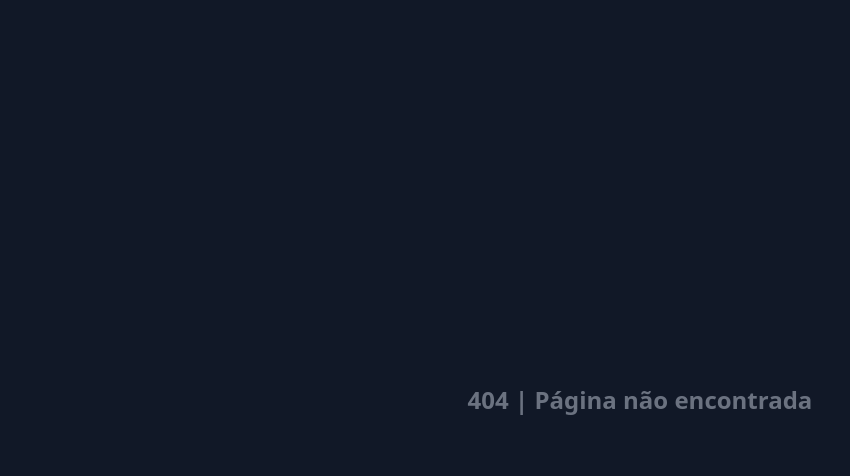
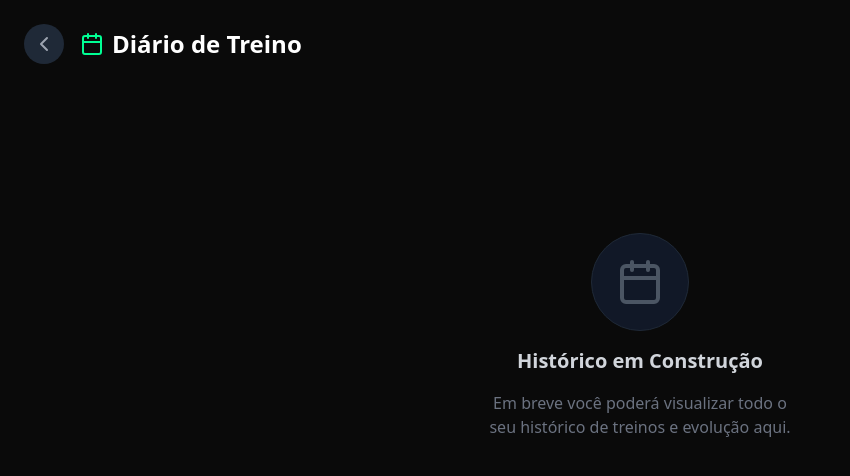
Before and after one commit to ohguinascimento/marombai-project, a React app in the folder frontend/: page /diario in a window 1280 px wide. Before the commit this address had no page. Shown: the top 476 px of the page, without its empty margins (0-850 px from the left). Built offline with nearby package versions, Linux system fonts and the light colour scheme; the HTML template or start-up script is replaced by a standard one.

Commit message:
Criado rota para evolução e diario

```diff
--- a/frontend/src/App.jsx
+++ b/frontend/src/App.jsx
@@ -5,6 +5,8 @@ import AdminUsers from './pages/AdminUsers'; // <--- ADICIONE ESTA LINHA
 import AdminWorkouts from './pages/AdminWorkouts'; // <--- IMPORTAR A NOVA PÁGINA
 import AdminDiets from './pages/AdminDiets';
 import DietPage from './pages/DietPage';
+import DiaryPage from './pages/DiaryPage'; // <--- IMPORTAR A PAGINA DE DIARIO
+import EvolutionPage from './pages/EvolutionPage'; // <--- IMPORTAR A PAGINA DE EVOLUCAO
 import Login from './pages/Login';
 
 function App() {
@@ -21,6 +23,8 @@ function App() {
         <Route path="/treinos" element={<AdminWorkouts />} /> {/* <--- NOVA ROTA */}
         <Route path="/dietas" element={<AdminDiets />} />
         <Route path="/dieta" element={<DietPage />} />
+        <Route path="/diario" element={<DiaryPage />} /> {/* <--- NOVA ROTA DIARIO */}
+        <Route path="/evolucao" element={<EvolutionPage />} /> {/* <--- NOVA ROTA EVOLUCAO */}
 
         {/* Rota Coringa (*) para capturar páginas não encontradas */}
         <Route path="*" element={
--- a/frontend/src/pages/Dashboard.jsx
+++ b/frontend/src/pages/Dashboard.jsx
@@ -228,12 +228,18 @@ export default function Dashboard({ data }) {
             <span className="text-[10px] font-bold">Treino</span>
           </button>
 
-          <button className="flex flex-col items-center gap-1 text-gray-500 hover:text-white transition-colors">
+          <button
+            onClick={() => navigate('/diario')}
+            className="flex flex-col items-center gap-1 text-gray-500 hover:text-white transition-colors"
+          >
             <Calendar size={20} />
             <span className="text-[10px] font-medium">Diário</span>
           </button>
 
-          <button className="flex flex-col items-center gap-1 text-gray-500 hover:text-white transition-colors">
+          <button
+            onClick={() => navigate('/evolucao')}
+            className="flex flex-col items-center gap-1 text-gray-500 hover:text-white transition-colors"
+          >
             <Activity size={20} />
             <span className="text-[10px] font-medium">Evolução</span>
           </button>
--- /dev/null
+++ b/frontend/src/pages/DiaryPage.jsx
@@ -0,0 +1,33 @@
+import React from 'react';
+import { useNavigate } from 'react-router-dom';
+import { ChevronLeft, Calendar } from 'lucide-react';
+
+export default function DiaryPage() {
+  const navigate = useNavigate();
+
+  return (
+    <div className="min-h-screen bg-dark-bg text-white p-6 font-sans">
+      {/* Header com Botão Voltar */}
+      <header className="flex items-center gap-4 mb-8">
+        <button
+          onClick={() => navigate('/dashboard')}
+          className="p-2 bg-gray-800 rounded-full text-gray-400 hover:text-white transition-colors"
+        >
+          <ChevronLeft size={24} />
+        </button>
+        <h1 className="text-2xl font-bold flex items-center gap-2">
+          <Calendar className="text-neon-green" /> Diário de Treino
+        </h1>
+      </header>
+
+      {/* Conteúdo Placeholder */}
+      <div className="flex flex-col items-center justify-center h-[60vh] text-center space-y-4">
+        <div className="p-6 bg-gray-900 rounded-full border border-gray-800">
+            <Calendar size={48} className="text-gray-600" />
+        </div>
+        <h2 className="text-xl font-bold text-gray-300">Histórico em Construção</h2>
+        <p className="text-gray-500 max-w-xs">Em breve você poderá visualizar todo o seu histórico de treinos e evolução aqui.</p>
+      </div>
+    </div>
+  );
+}
--- /dev/null
+++ b/frontend/src/pages/EvolutionPage.jsx
@@ -0,0 +1,33 @@
+import React from 'react';
+import { useNavigate } from 'react-router-dom';
+import { ChevronLeft, Activity, TrendingUp } from 'lucide-react';
+
+export default function EvolutionPage() {
+  const navigate = useNavigate();
+
+  return (
+    <div className="min-h-screen bg-dark-bg text-white p-6 font-sans">
+      {/* Header com Botão Voltar */}
+      <header className="flex items-center gap-4 mb-8">
+        <button
+          onClick={() => navigate('/dashboard')}
+          className="p-2 bg-gray-800 rounded-full text-gray-400 hover:text-white transition-colors"
+        >
+          <ChevronLeft size={24} />
+        </button>
+        <h1 className="text-2xl font-bold flex items-center gap-2">
+          <Activity className="text-neon-green" /> Evolução Corporal
+        </h1>
+      </header>
+
+      {/* Conteúdo Placeholder */}
+      <div className="flex flex-col items-center justify-center h-[60vh] text-center space-y-4">
+        <div className="p-6 bg-gray-900 rounded-full border border-gray-800">
+            <TrendingUp size={48} className="text-gray-600" />
+        </div>
+        <h2 className="text-xl font-bold text-gray-300">Gráficos em Desenvolvimento</h2>
+        <p className="text-gray-500 max-w-xs">Em breve você verá gráficos de peso, medidas e performance nos treinos.</p>
+      </div>
+    </div>
+  );
+}
```
Also changed, not shown: 1 other file (tests, documents, lock files or other folders).
